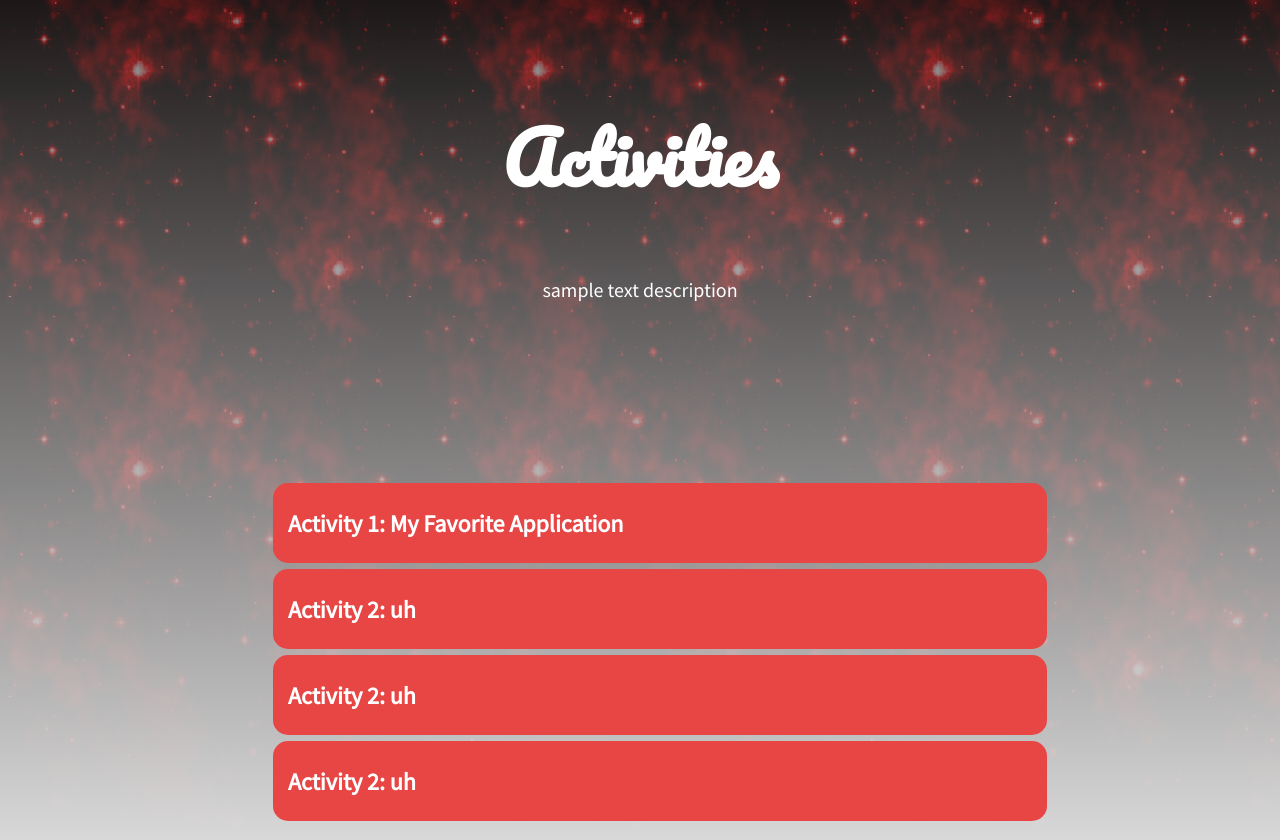
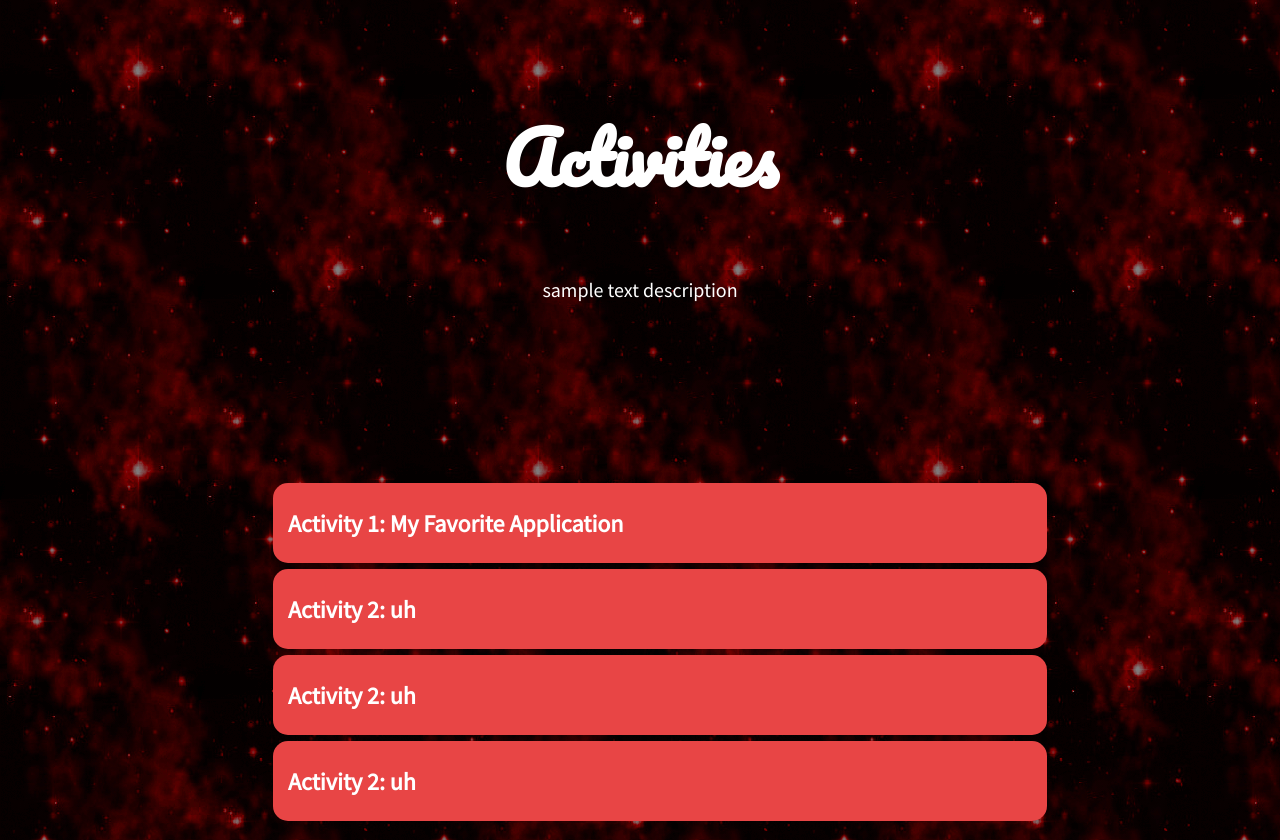
Before and after one commit to DemeterCaubang/drpc-userdes-online-portfolio, a PHP site: page /activitycards.html in a window 1280 px wide. Shown: the part 100-940 px from the top of the page. Run offline with PHP 8.4, Linux system fonts and the light colour scheme.

Commit message:
logo and background fix

```diff
--- a/activity1.css
+++ b/activity1.css
@@ -27,6 +27,6 @@ width: 200px;
 
 html {
 scroll-behavior: smooth;
-background:linear-gradient(rgba(0, 0, 0, 0.5), #d8d8d8),url(images/activity1/facebook.jpg) no-repeat center fixed;
+background:linear-gradient(rgba(0, 0, 0, 0.5), rgba(0, 0, 0, 0.5)),url(images/activity1/facebook.jpg) no-repeat center fixed;
 background-size: cover;
 }
--- a/activitycards.css
+++ b/activitycards.css
@@ -50,7 +50,7 @@ align-items: center;
 border-radius: 10px;
 width: 50px;
 height: 50px;
-background:url(images/general/bmo.jpg);
+background:url(images/general/bmo.JPG);
 background-size: contain;
 }
 
@@ -145,5 +145,5 @@ line-height: 25px;
 
 html {
 scroll-behavior: smooth;
-background: linear-gradient(rgba(0, 0, 0, 0.5), #d8d8d8), url(images/general/activities.gif);
+background: linear-gradient(rgba(0, 0, 0, 0.5), rgba(0, 0, 0, 0.5)), url(images/general/activities.gif);
 }
--- a/general_blog.css
+++ b/general_blog.css
@@ -37,7 +37,7 @@ align-items: center;
 border-radius: 10px;
 width: 50px;
 height: 50px;
-background:url(images/general/bmo.jpg);
+background:url(images/general/bmo.JPG);
 background-size: contain;
 }
 
--- a/index.css
+++ b/index.css
@@ -50,7 +50,7 @@ align-items: center;
 border-radius: 10px;
 width: 50px;
 height: 50px;
-background:url(images/general/bmo.jpg);
+background:url(images/general/bmo.JPG);
 background-size: contain;
 }
 
```
